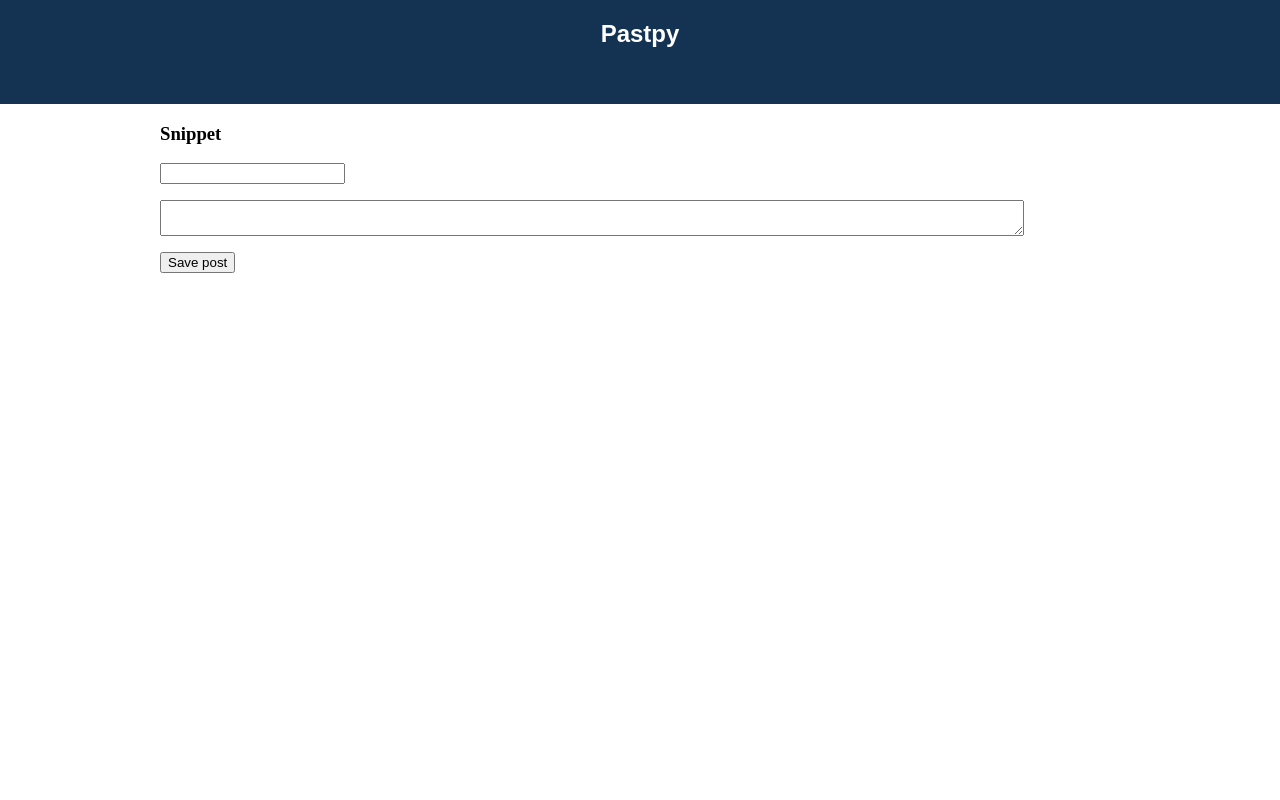
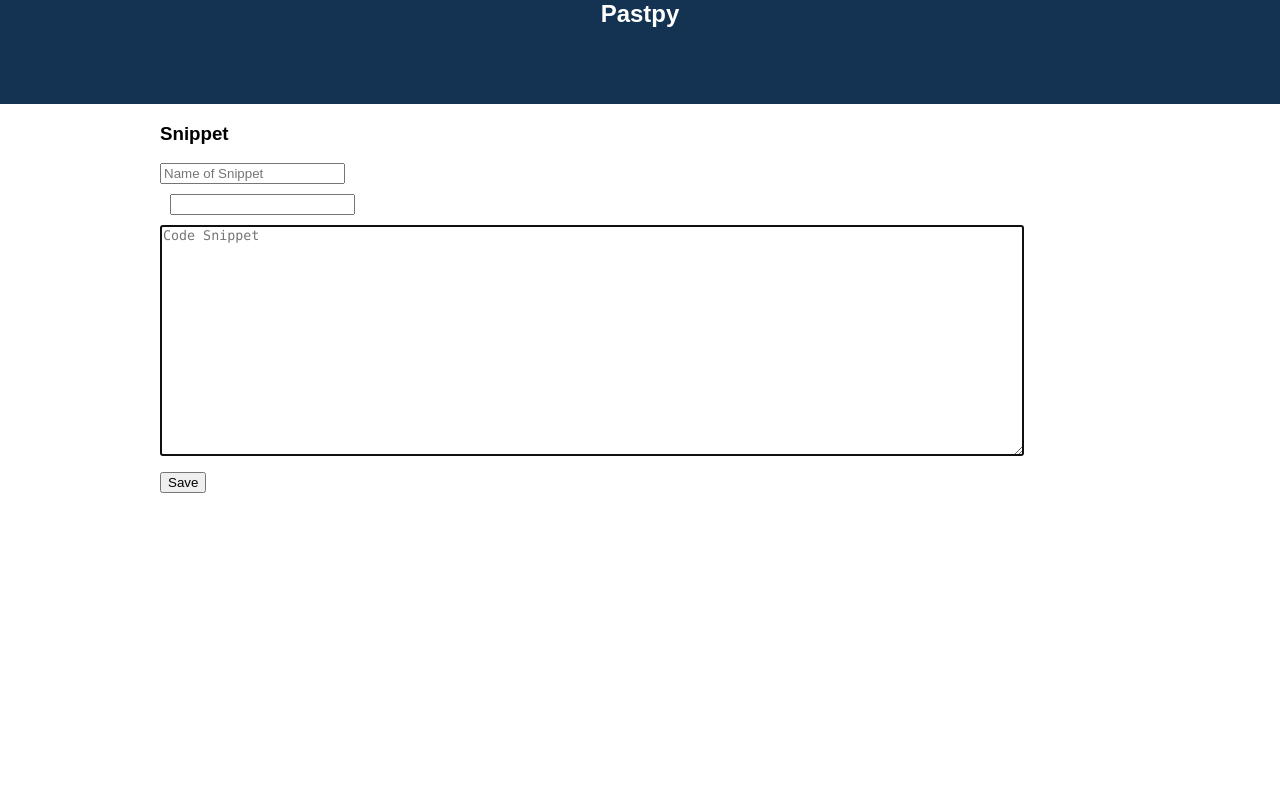
Before and after one commit to sheki/snipy, a Flask app: template pastie/templates/new_post.html in a window 1280 px wide. Run offline with Flask 2, Linux system fonts and the light colour scheme; the template is opened without the code that fills it, so the values that code supplies are empty, except form fields; form fields are guessed from the names that the template uses; parts of the project's set-up code (start-up, migrations or seed data) failed here and were passed over.

Commit message:
some what working layout

```diff
--- a/pastie/static/mycss.css
+++ b/pastie/static/mycss.css
@@ -1,6 +1,9 @@
-html, body{
+html, body, h2{
     margin:0;
     padding:0;
+    font-family: 'Ubuntu Condensed', sans-serif;
+
+
 }
 
 #pagewidth{ }
@@ -34,6 +37,7 @@
 textarea {
     width : 90%;
     font-family : Monaco,Courier,"DejaVu Sans Mono","Bitstream Vera Sans Mono",monospace;
+    float : down;
 }
 
 #maincol{
@@ -44,16 +48,20 @@
 #inp_form {
     margin: auto;
     width : 75%;
+    position : relative;
 }
+}
+
 
 #snipname {
     margin : 10px;
     float : left;
+    top : 0;
 }
 
 #codetype {
     margin : 10px;
-    float : right;
+    float : left;
 }
 
 .clearfix:after {
--- a/pastie/templates/base.html
+++ b/pastie/templates/base.html
@@ -12,5 +12,6 @@
         {% block content %}
 
         {% endblock %}
+        </div>
     </body>
 </html>
--- a/pastie/templates/new_post.html
+++ b/pastie/templates/new_post.html
@@ -2,36 +2,23 @@
 
 {% block content %}
 <div id="inp_form">
-<h3 id="">Snippet</h3>
+    <h3 id="">Snippet</h3>
     <form action="{{ url_for('new_post') }}" method="post" accept-charset="utf-8">
         {{ form.csrf_token }}
         <p>
-        <label for="title"></label>
+        <div>
+            <label for="content"></label>
+            <div id="snipname">
+                <input id=name name=name type=text placeholder="Name of Snippet" required >
+            </div>
+            <div id="codetype">
+                {{ form.lang|safe }}
+            </div>
+            <textarea id=code rows=15 name=code placeholder="Code Snippet" required autofocus></textarea>
+            </p>
+            <p><input type="submit" value="Save"/></p>
+        </div>
 
-        {{ form.title|safe }}
-
-        {% if form.title.errors %}
-        <ul class="errors">
-            {% for error in form.title.errors %}
-            <li>{{ error }}</li>
-            {% endfor %}
-        </ul>
-        {% endif %}
-        </p>
-        <p>
-        <label for="content"></label>
-
-        {{ form.content|safe }}
-
-        {% if form.content.errors %}
-        <ul class="errors">
-            {% for error in form.content.errors %}
-            <li>{{ error }}</li>
-            {% endfor %}
-        </ul>
-        {% endif %}
-        </p>
-        <p><input type="submit" value="Save post"/></p>
     </form>
 </div>
 {% endblock %}
```
Also changed, not shown: pastie/templates/1035381.html (deleted, +0 -22 lines).
